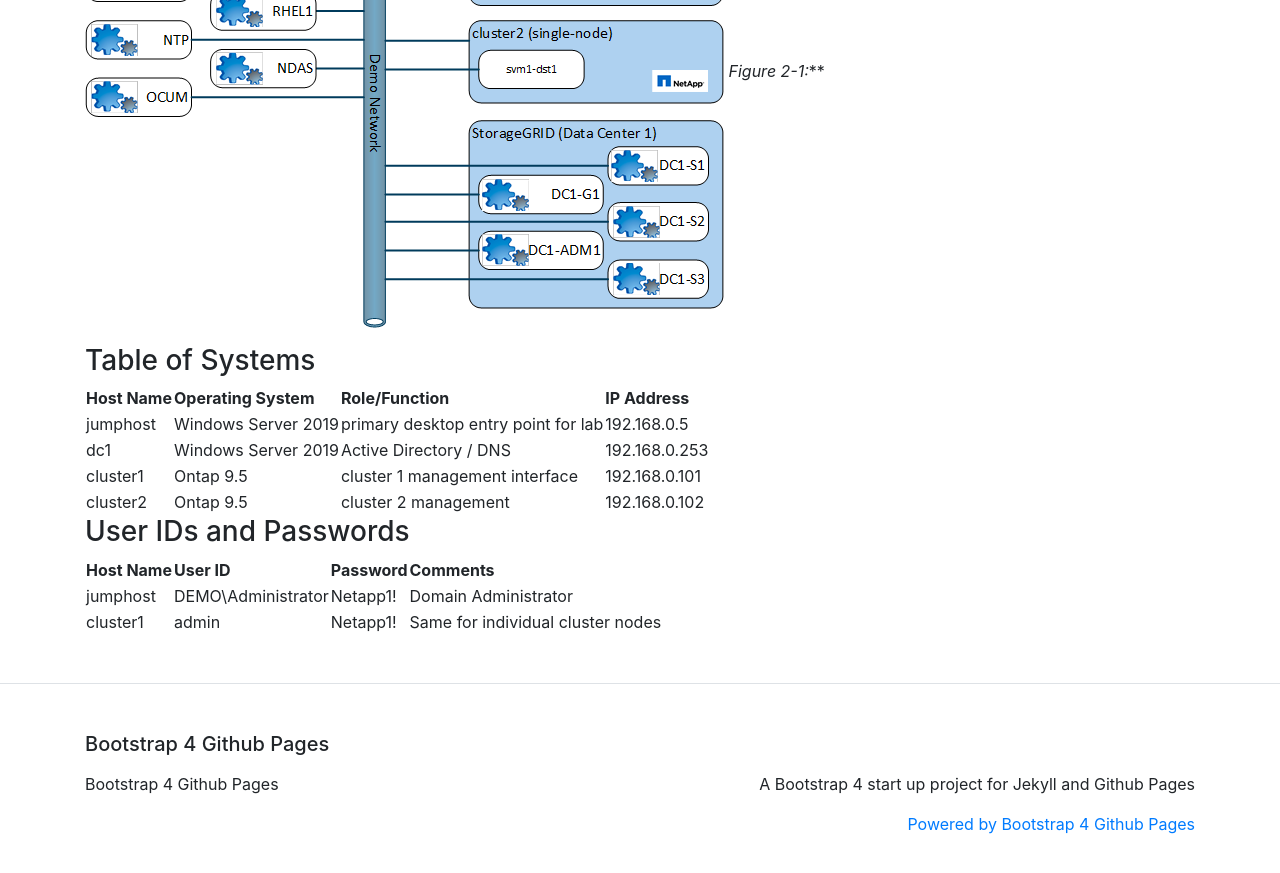
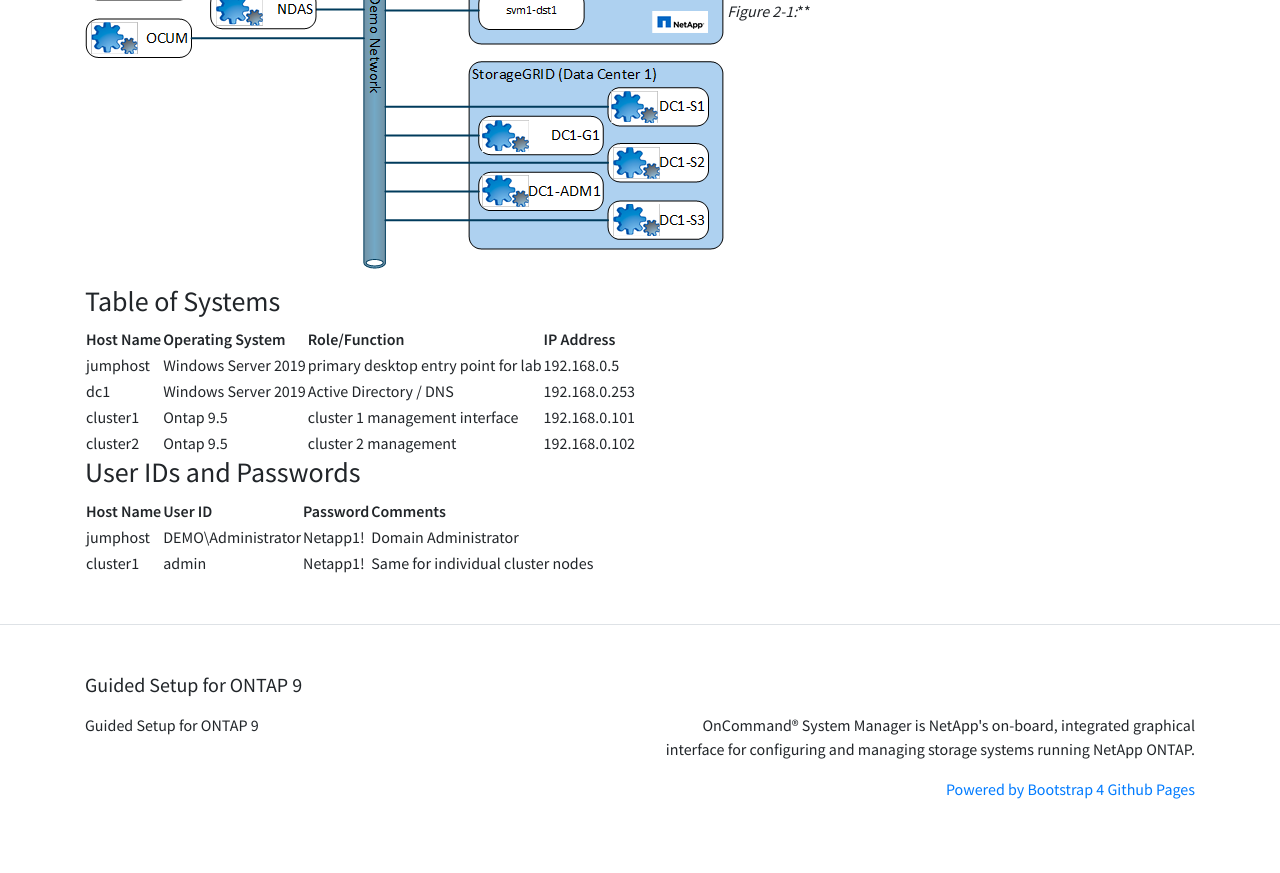
Before and after one commit to balexhowe/balexhowe.github.io, a Jekyll site: the page built from index.md, in a window 1280 px wide and 900 px high, scrolled down 844 px. Shown: the top 873 px of the window. Built offline with Jekyll 4.4.1, drawn with Linux system fonts in a browser that asks for light colours; nearby versions of some CDN libraries; some of the changed text lies outside the part shown.

Commit message:
adjustment

```diff
--- a/_config.yml
+++ b/_config.yml
@@ -13,11 +13,11 @@
 # you will see them accessed via {{ site.title }}, {{ site.email }}, and so on.
 # You can create any custom variable you would like, and they will be accessible
 # in the templates via {{ site.myvariable }}.
-title: Bootstrap 4 Github Pages
+title: Guided Setup for ONTAP 9
 email: ""
 description: >- # this means to ignore newlines until "baseurl:"
-  A Bootstrap 4 start up project for Jekyll and Github Pages
-#baseurl: "" # the subpath of your site, e.g. /blog
+  OnCommand® System Manager is NetApp's on-board, integrated graphical interface for configuring and managing storage systems running NetApp ONTAP.
+baseurl: "/" # the subpath of your site, e.g. /blog
 #url: "" # the base hostname & protocol for your site, e.g. http://example.com
 #twitter_username: jekyllrb
 #github_username:  jekyll
--- a/_includes/head.html
+++ b/_includes/head.html
@@ -15,7 +15,7 @@
         <link rel="stylesheet" href="https://stackpath.bootstrapcdn.com/bootstrap/4.3.1/css/bootstrap.min.css" integrity="sha384-ggOyR0iXCbMQv3Xipma34MD+dH/1fQ784/j6cY/iJTQUOhcWr7x9JvoRxT2MZw1T" crossorigin="anonymous">
 
         <!-- Custom styles for this template -->
-        <link href="~/assets/css/dashboard.css" rel="stylesheet">
+        <link href="{{ site.baseurl }}/assets/css/dashboard.css" rel="stylesheet">
 
         <!-- font awesome -->
         <script src="https://kit.fontawesome.com/cee3457fa1.js" crossorigin="anonymous"></script>
```
Also changed, not shown: other parts of _includes/head.html (+1 -1 lines), 2 other files.
